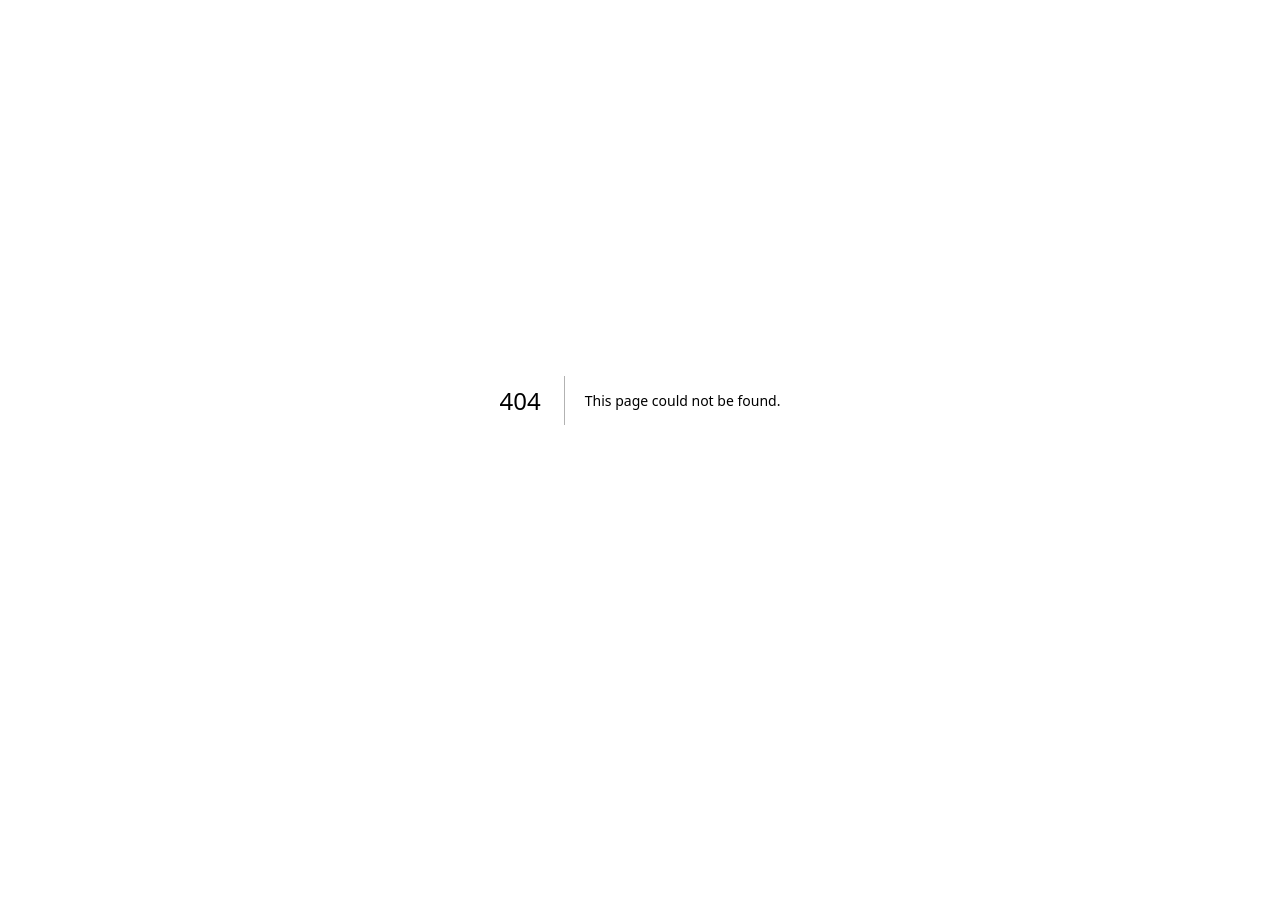
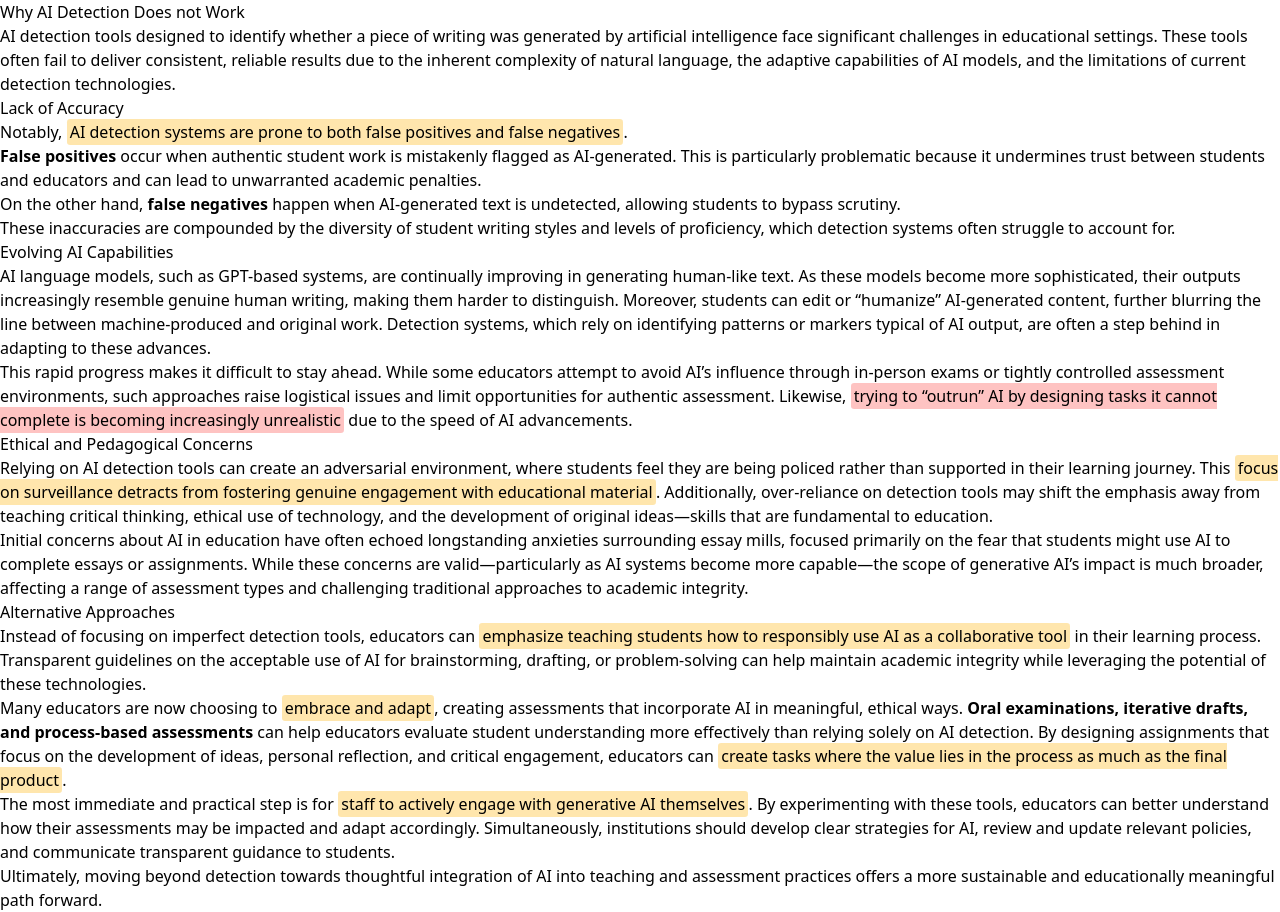
Before and after one commit to Sebstep/pathfinder-sage, a Next.js app: page /teaching/ai_detection in a window 1280 px wide. Before the commit this address had no page. Before the commit the page ends 800 px from the top, so only its background shows below. Built offline with nearby package versions, Linux system fonts and the light colour scheme.

Commit message:
Improved upon assignments and exams, moved page

```diff
--- a/pages/students/_meta.js
+++ b/pages/students/_meta.js
@@ -1,5 +1,4 @@
 export default {
-    ai_detection: 'Why AI detection does not work',
     exams: 'Exams & how to assess learning',
     tutor: 'Using AI as a tutor',
 }
--- a/pages/students/ai_detection.mdx
+++ /dev/null
@@ -1,24 +0,0 @@
-# Why AI Detection Does not Work
-
-AI detection tools designed to identify whether a piece of writing was generated by artificial intelligence face significant challenges in educational settings. These tools often fail to deliver consistent, reliable results due to the inherent complexity of natural language, the adaptive capabilities of AI models, and the limitations of current detection technologies.
-
-### Lack of Accuracy
-
-Notably, <mark>AI detection systems are prone to both false positives and false negatives</mark>.
-
-- False positives occur when authentic student work is mistakenly flagged as AI-generated. This is particularly problematic because it undermines trust between students and educators and can lead to unwarranted academic penalties.
-- On the other hand, false negatives happen when AI-generated text is undetected, allowing students to bypass scrutiny.
-
-These inaccuracies are compounded by the diversity of student writing styles and levels of proficiency, which detection systems often struggle to account for.
-
-### Evolving AI Capabilities
-
-AI language models, such as GPT-based systems, continually improve in generating human-like text. As these models become more sophisticated, their outputs increasingly resemble genuine human writing, making them harder to distinguish. Moreover, students can edit or “humanize” AI-generated content, further blurring the line between machine-produced and original work. Detection systems, which rely on identifying patterns or markers typical of AI output, are often a step behind in adapting to these advances.
-
-### Ethical and Pedagogical Concerns
-
-Relying on AI detection tools can create an adversarial environment, where students feel they are being policed rather than supported in their learning journey. This focus on surveillance detracts from fostering genuine engagement with educational material. Additionally, over-reliance on detection tools may shift the emphasis away from teaching critical thinking, ethical use of technology, and the development of original ideas—skills that are fundamental to education.
-
-### Alternative Approaches
-
-Instead of focusing on imperfect detection tools, educators can emphasize teaching students how to responsibly use AI as a collaborative tool in their learning process. Transparent guidelines on the acceptable use of AI for brainstorming or drafting can help maintain academic integrity while leveraging the potential of these technologies. Incorporating oral examinations, iterative drafts, and process-based assessments can also help educators evaluate student understanding more effectively than relying solely on AI detection.
--- a/pages/teaching/_meta.js
+++ b/pages/teaching/_meta.js
@@ -1,6 +1,7 @@
 export default {
+    ai_detection: 'Why AI detection does not work',
+    assignments: 'Creating tasks & assignments',
     lesson_planning: 'Planning interactive lessons',
-    assignments: 'Creating tasks & assignments',
     feedback: 'Providing personalized feedback',
     admin_work: 'Automating administrative work',
 }
--- /dev/null
+++ b/pages/teaching/ai_detection.mdx
@@ -0,0 +1,34 @@
+# Why AI Detection Does not Work
+
+AI detection tools designed to identify whether a piece of writing was generated by artificial intelligence face significant challenges in educational settings. These tools often fail to deliver consistent, reliable results due to the inherent complexity of natural language, the adaptive capabilities of AI models, and the limitations of current detection technologies.
+
+### Lack of Accuracy
+
+Notably, <mark>AI detection systems are prone to both false positives and false negatives</mark>.
+
+- **False positives** occur when authentic student work is mistakenly flagged as AI-generated. This is particularly problematic because it undermines trust between students and educators and can lead to unwarranted academic penalties.
+- On the other hand, **false negatives** happen when AI-generated text is undetected, allowing students to bypass scrutiny.
+
+These inaccuracies are compounded by the diversity of student writing styles and levels of proficiency, which detection systems often struggle to account for.
+
+### Evolving AI Capabilities
+
+AI language models, such as GPT-based systems, are continually improving in generating human-like text. As these models become more sophisticated, their outputs increasingly resemble genuine human writing, making them harder to distinguish. Moreover, students can edit or “humanize” AI-generated content, further blurring the line between machine-produced and original work. Detection systems, which rely on identifying patterns or markers typical of AI output, are often a step behind in adapting to these advances.
+
+This rapid progress makes it difficult to stay ahead. While some educators attempt to avoid AI’s influence through in-person exams or tightly controlled assessment environments, such approaches raise logistical issues and limit opportunities for authentic assessment. Likewise, <span mark-color="red">trying to “outrun” AI by designing tasks it cannot complete is becoming increasingly unrealistic</span> due to the speed of AI advancements.
+
+### Ethical and Pedagogical Concerns
+
+Relying on AI detection tools can create an adversarial environment, where students feel they are being policed rather than supported in their learning journey. This <mark>focus on surveillance detracts from fostering genuine engagement with educational material</mark>. Additionally, over-reliance on detection tools may shift the emphasis away from teaching critical thinking, ethical use of technology, and the development of original ideas—skills that are fundamental to education.
+
+Initial concerns about AI in education have often echoed longstanding anxieties surrounding essay mills, focused primarily on the fear that students might use AI to complete essays or assignments. While these concerns are valid—particularly as AI systems become more capable—the scope of generative AI’s impact is much broader, affecting a range of assessment types and challenging traditional approaches to academic integrity.
+
+### Alternative Approaches
+
+Instead of focusing on imperfect detection tools, educators can <mark>emphasize teaching students how to responsibly use AI as a collaborative tool</mark> in their learning process. Transparent guidelines on the acceptable use of AI for brainstorming, drafting, or problem-solving can help maintain academic integrity while leveraging the potential of these technologies.
+
+Many educators are now choosing to <mark>embrace and adapt</mark>, creating assessments that incorporate AI in meaningful, ethical ways. **Oral examinations, iterative drafts, and process-based assessments** can help educators evaluate student understanding more effectively than relying solely on AI detection. By designing assignments that focus on the development of ideas, personal reflection, and critical engagement, educators can <mark>create tasks where the value lies in the process as much as the final product</mark>.
+
+The most immediate and practical step is for <mark>staff to actively engage with generative AI themselves</mark>. By experimenting with these tools, educators can better understand how their assessments may be impacted and adapt accordingly. Simultaneously, institutions should develop clear strategies for AI, review and update relevant policies, and communicate transparent guidance to students.
+
+Ultimately, moving beyond detection towards thoughtful integration of AI into teaching and assessment practices offers a more sustainable and educationally meaningful path forward.
--- a/pages/teaching/assignments.mdx
+++ b/pages/teaching/assignments.mdx
@@ -7,3 +7,5 @@ import { Callout } from 'nextra/components'
 </Callout>
 
 {/* TODO: Using AI to create assignments */}
+
+Because [AI Detection Does not Work](/teaching/ai_detection.mdx), …
```
